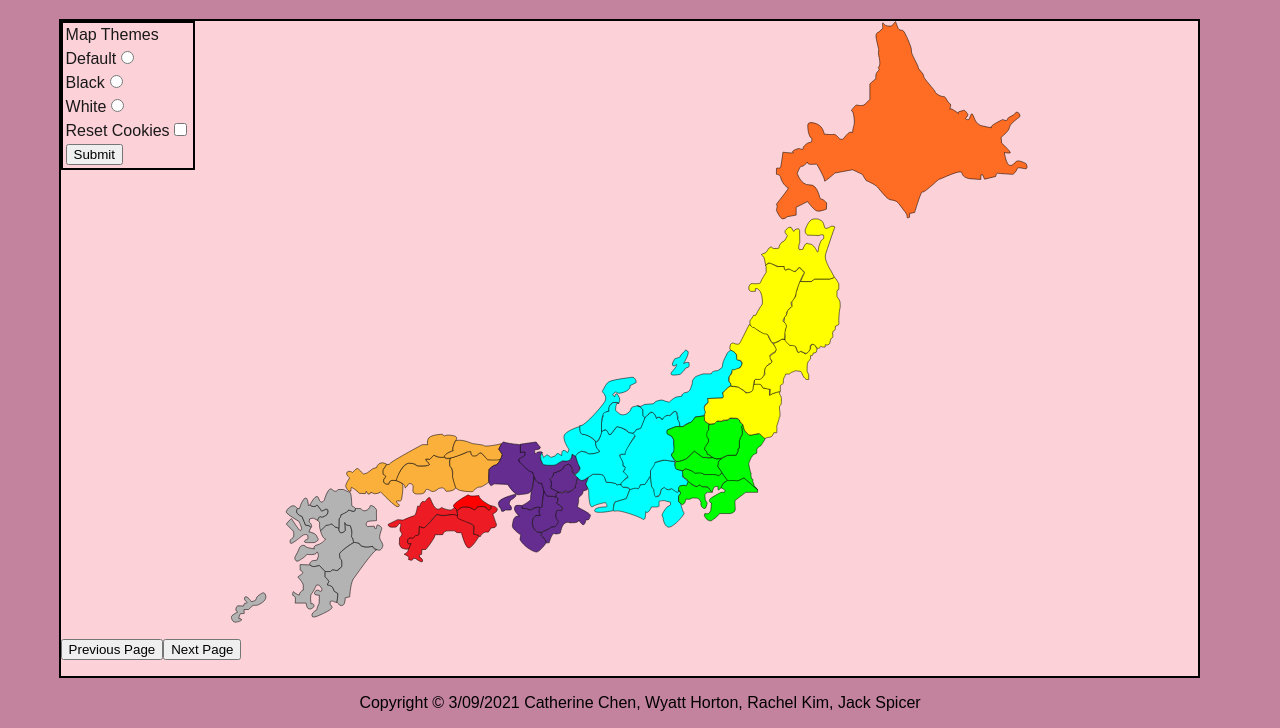
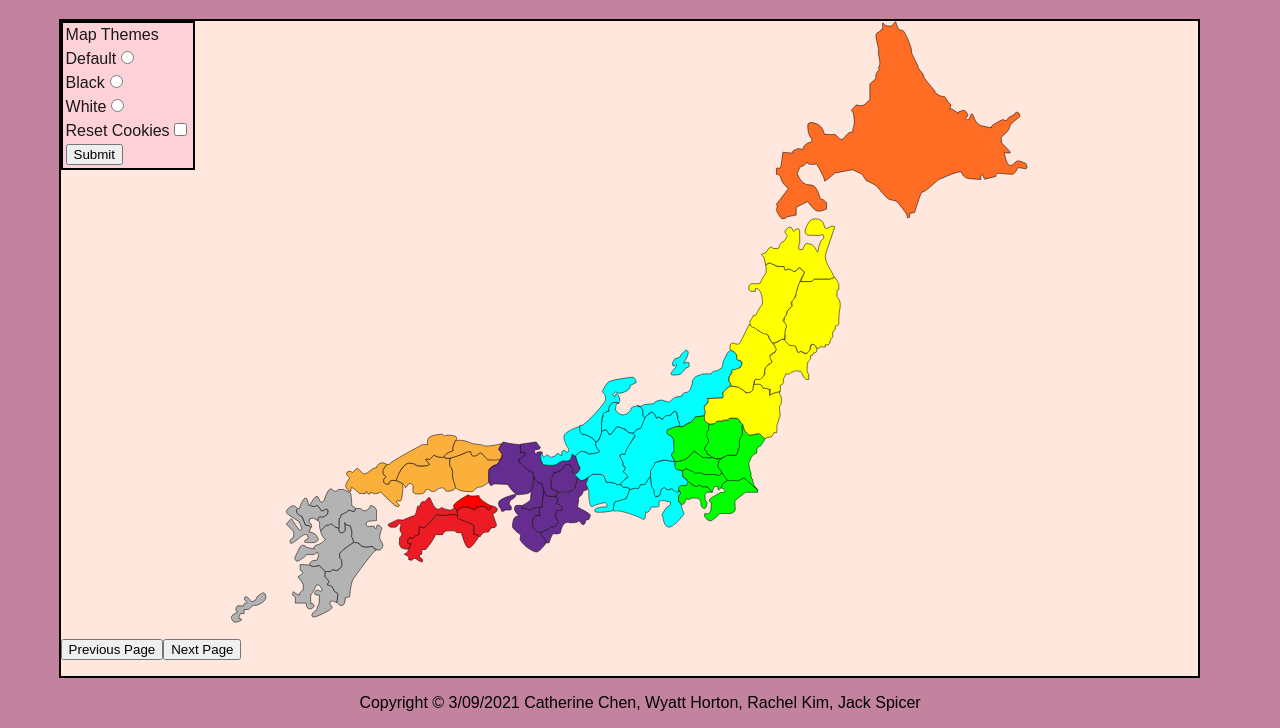
Before and after one commit to hortonwhy/-Travel, a PHP site: page /index.php in a window 1280 px wide. Shown: the part 98-826 px from the top of the page. Run offline with PHP 8.4, Linux system fonts and the light colour scheme; data that the repository does not hold is empty.

Commit message:
Changed body color

```diff
--- a/main.css
+++ b/main.css
@@ -56,6 +56,7 @@ svg .niigata:hover path.niigata{
   margin-left: 4%;
   margin-right: 4%;
   overflow: auto;
+  background-color: #ffe7de;
 }
 
 #prefBody, #animeList {
```
